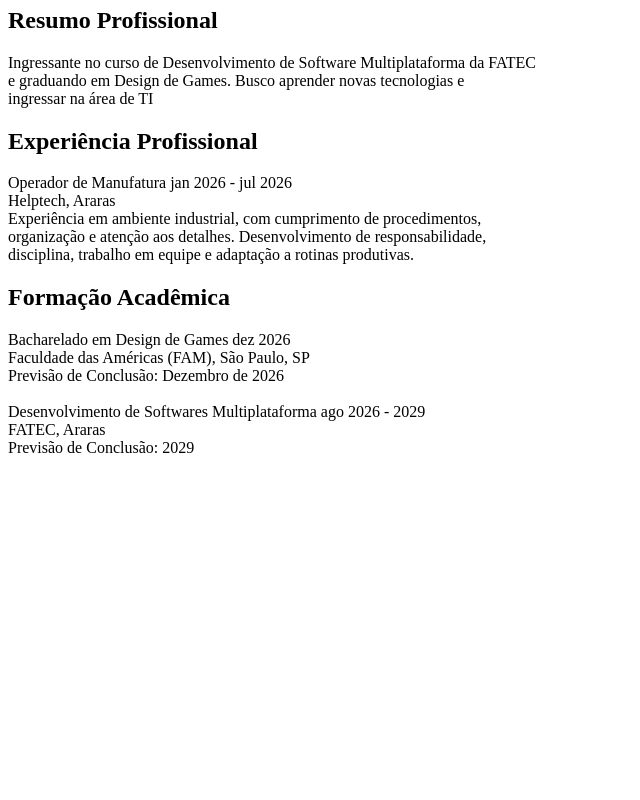
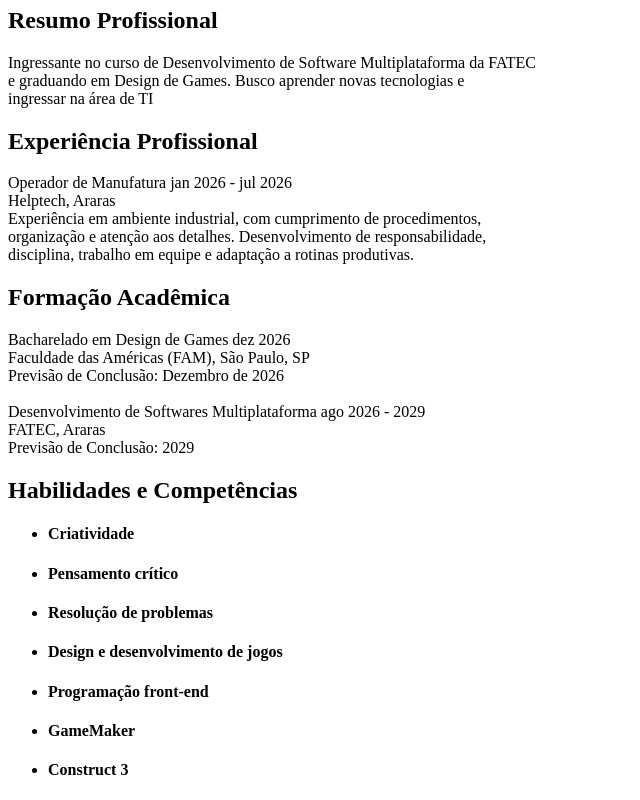
Before and after one commit to rdgvelloso/curriculo, a plain HTML site: page index.html in a window 1280 px wide. Shown: the part 357-1157 px from the top of the page, without its empty margins (0-640 px from the left). Before the commit the page ends 830 px from the top, so only its background shows below. Drawn offline with Linux system fonts and the light colour scheme.

Commit message:
Habilidades e competências

```diff
--- a/index.html
+++ b/index.html
@@ -48,6 +48,19 @@
                     Previsão de Conclusão: 2029
                 </p>
 
+            <h2>Habilidades e Competências</h2>
+
+                <ul>
+                    <li><h4>Criatividade</h4></li>
+                    <li><h4>Pensamento crítico</h4></li>
+                    <li><h4>Resolução de problemas</h4></li>
+                    <li><h4>Design e desenvolvimento de jogos</h4></li>
+                    <li><h4>Programação front-end</h4></li>
+                    <li><h4>GameMaker</h4></li>
+                    <li><h4>Construct 3</h4></li>
+
+                </ul>
+
     </body>
 
 </html>
```
